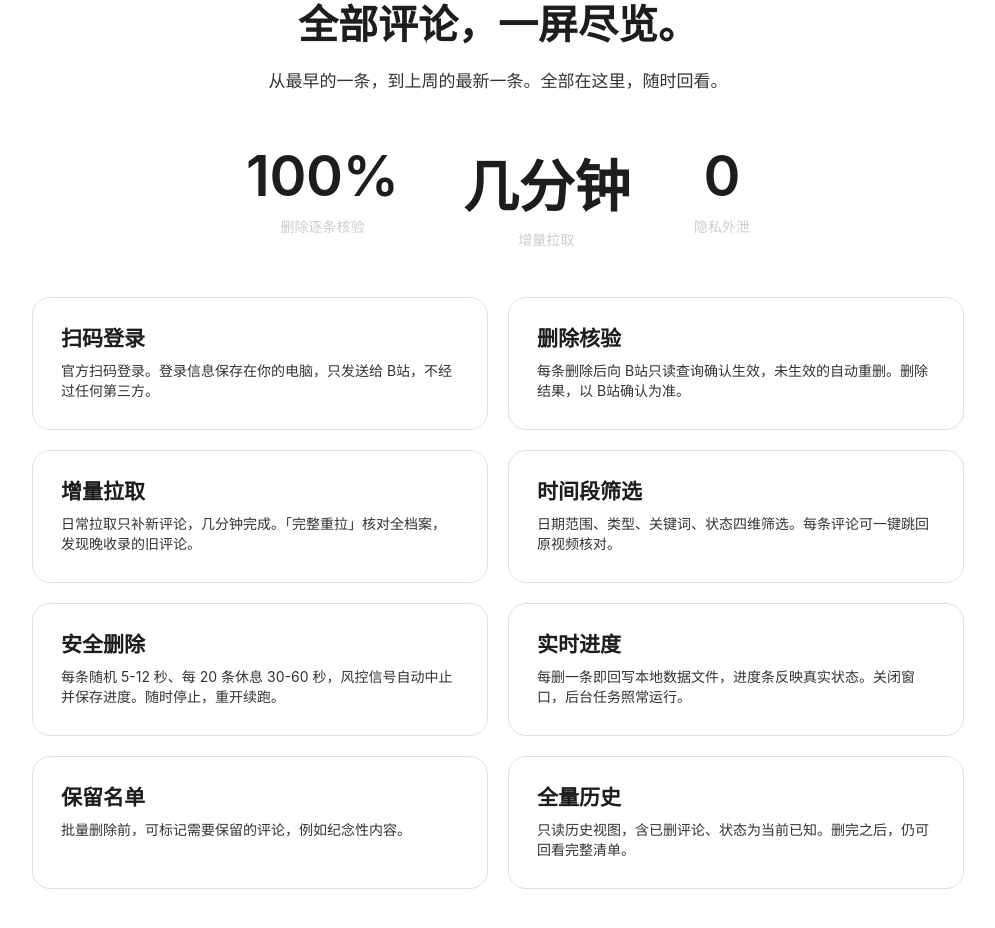
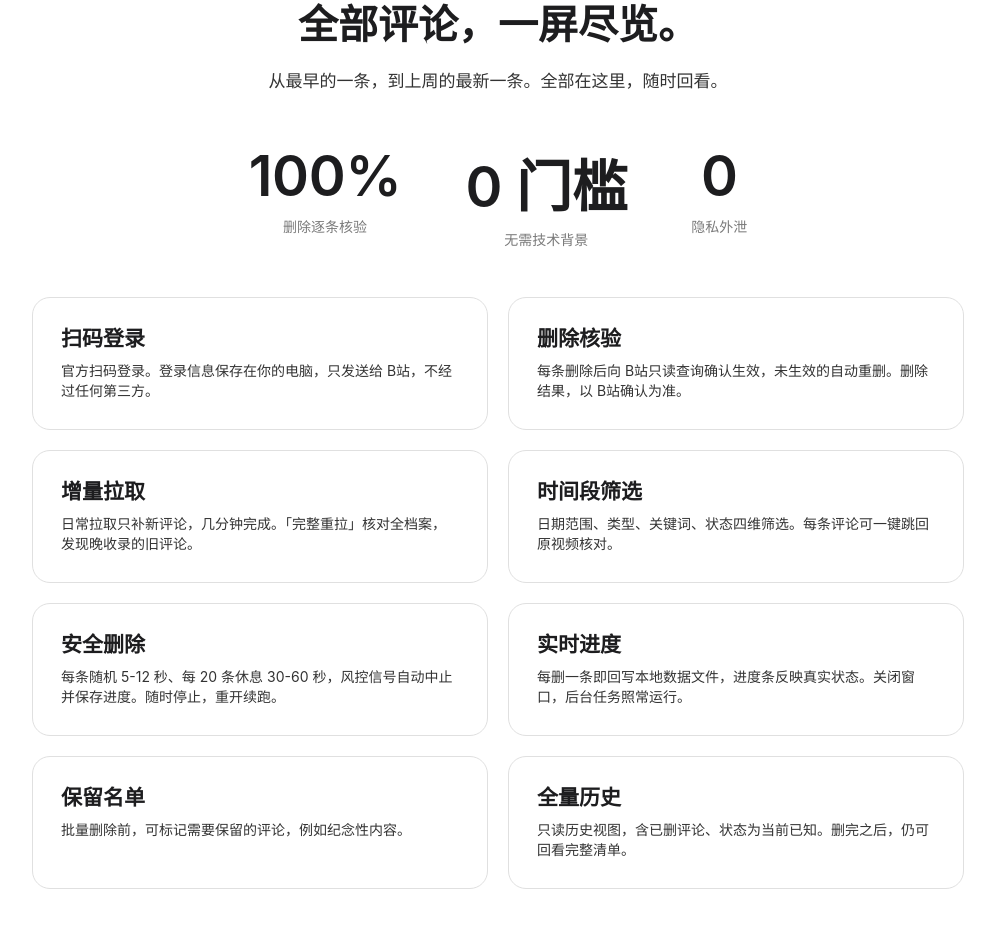
Before and after one commit to Mal-Suen/BiliCommentManager, a plain HTML site: page docs/index.html in a window 1280 px wide. Shown: the part 958-1886 px from the top of the page, without its empty margins (142-1137 px from the left). Drawn offline with Linux system fonts and the light colour scheme.

Commit message:
统计条改为「0 门槛 无需技术背景」＋修复浅灰标签在白色背景上的可读性（#cccccc→#7a7a7a）

```diff
--- a/docs/index.html
+++ b/docs/index.html
@@ -102,7 +102,7 @@ h2{font-size:40px;font-weight:600;line-height:1.1}
 /* 数字强调 */
 .stats-row{display:flex;gap:64px;margin-top:48px;flex-wrap:wrap;justify-content:center}
 .stat b{font-size:56px;font-weight:600;letter-spacing:-0.28px;display:block}
-.stat span{font-size:14px;color:var(--muted-on-dark);display:block;margin-top:6px}
+.stat span{font-size:14px;color:var(--ink-48);display:block;margin-top:6px}
 
 /* 部署双卡 */
 .deploy-grid{display:grid;grid-template-columns:1fr 1fr;gap:20px;margin-top:48px}
@@ -186,7 +186,7 @@ footer .sep{color:var(--hairline)}
     <p class="sub">从最早的一条，到上周的最新一条。全部在这里，随时回看。</p>
     <div class="stats-row">
       <div class="stat"><b>100%</b><span>删除逐条核验</span></div>
-      <div class="stat"><b>几分钟</b><span>增量拉取</span></div>
+      <div class="stat"><b>0 门槛</b><span>无需技术背景</span></div>
       <div class="stat"><b>0</b><span>隐私外泄</span></div>
     </div>
     <div class="feature-grid" style="text-align:left">
```
